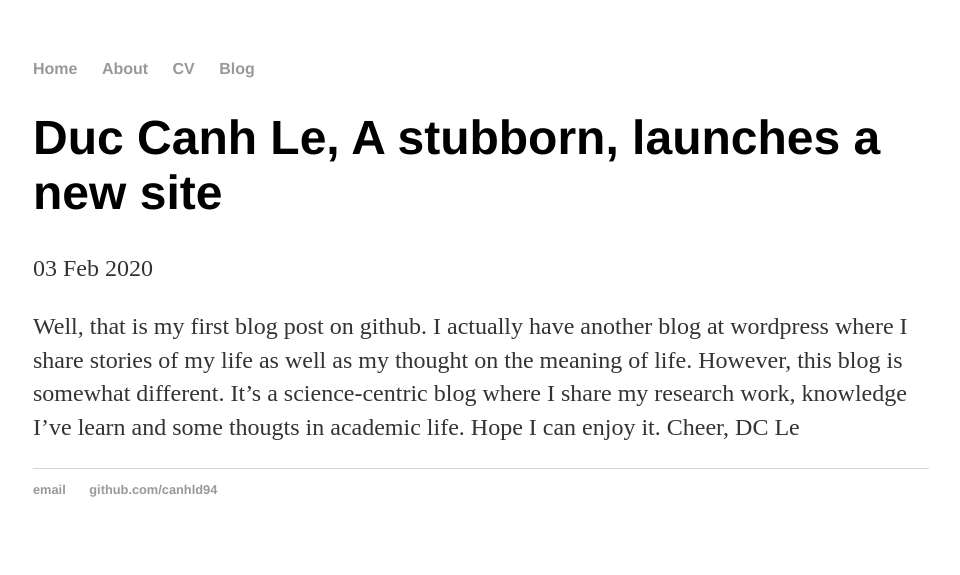
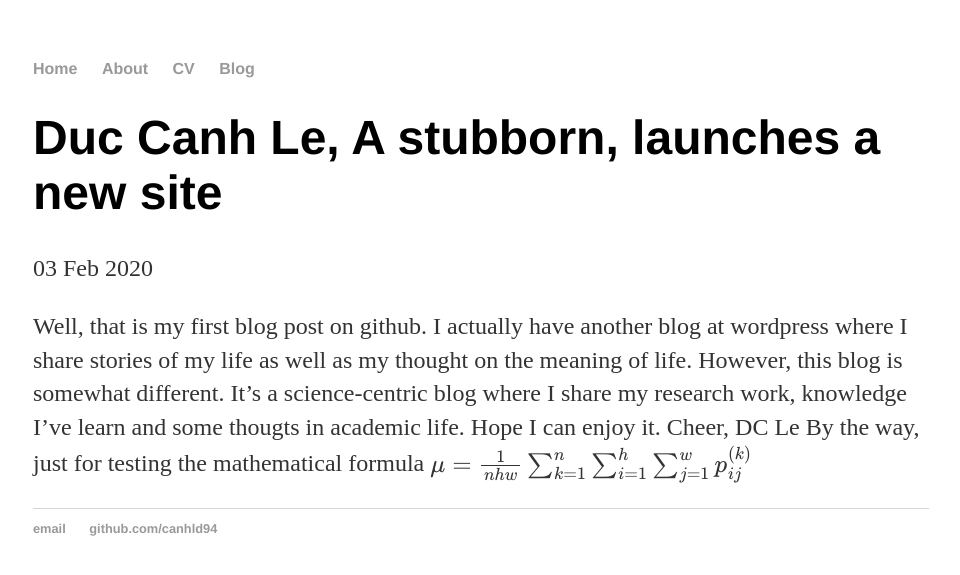
Before and after one commit to canhld94/canhld94.github.io, a Jekyll site: the page built from _posts/2020-02-03-my-first-github-post.md, in a window 1280 px wide. Shown: the top 575 px of the page, without its empty margins (159-1119 px from the left). Built offline with Jekyll 4.4.1, drawn with Linux system fonts in a browser that asks for light colours; formulas are drawn with MathJax 3.

Commit message:
testing mathematical fomular

```diff
--- a/_layouts/post.html
+++ b/_layouts/post.html
@@ -1,9 +1,9 @@
 ---
 layout: default
 ---
+<script type="text/javascript" src="http://cdn.mathjax.org/mathjax/latest/MathJax.js?config=TeX-AMS-MML_HTMLorMML"></script>
 <h1>{{ page.title }}</h1>
 <p class="meta">{{ page.date | date_to_string }}</p>
-
 <div class="post">
   {{ content }}
 </div>
--- a/_posts/2020-02-03-my-first-github-post.md
+++ b/_posts/2020-02-03-my-first-github-post.md
@@ -7,3 +7,5 @@ date: 2020-02-03
 Well, that is my first blog post on github. I actually have another blog at wordpress where I share stories of my life as well as my thought on the meaning of life. However, this blog is somewhat different. It's a science-centric blog where I share my research work, knowledge I've learn and some thougts in academic life. Hope I can enjoy it.
 Cheer,
 DC Le
+By the way, just for testing the mathematical formula
+$$\mu=\frac{1}{nhw}\sum_{k=1}^n\sum_{i=1}^{h}\sum_{j=1}^{w}p_{ij}^{(k)}$$
```
